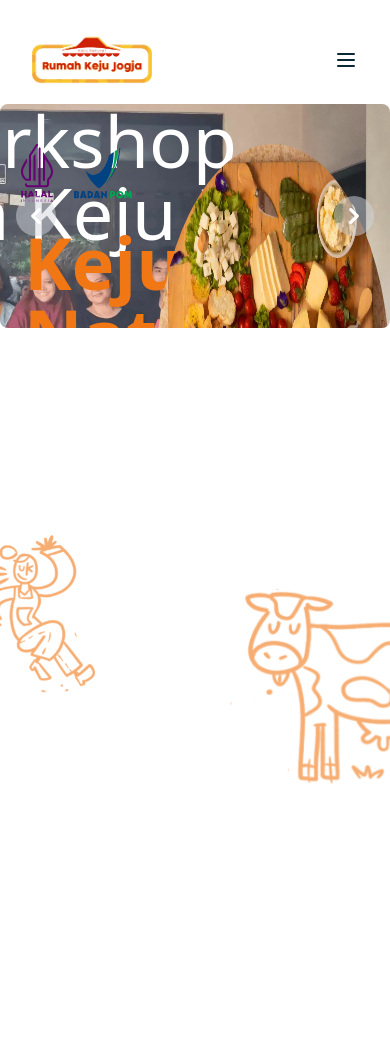
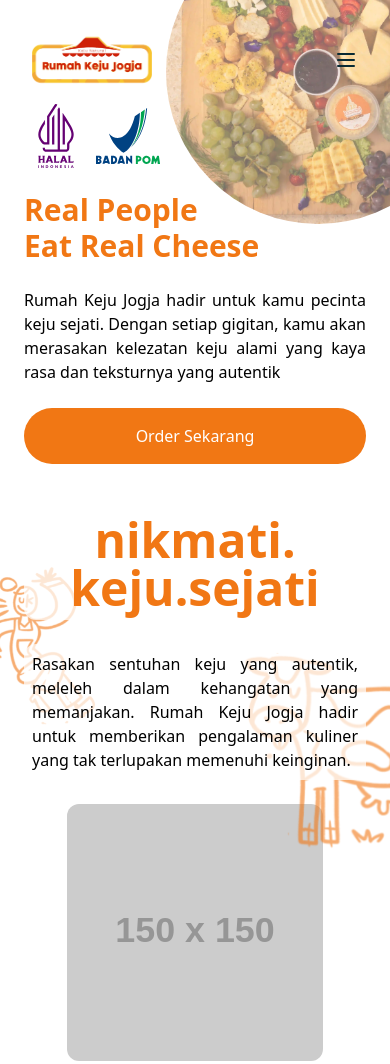
Before and after one commit to irfans18/erkj, a website: page index.html in a window 390 px wide. Shown: the top 1064 px of the page. Before the commit the page ends 844 px from the top, so only its background shows below. Drawn offline with nearby package versions, Linux system fonts and the light colour scheme; placeholder pictures from the web are drawn by us.

Commit message:
Add responsive for mobile

```diff
--- a/index.html
+++ b/index.html
@@ -24,7 +24,7 @@
 	<body>
 		<section
 			id="navbar"
-			class="z-50 sticky top-0 h-full w-full border-box transition-all duration-500 linear lg:px-24 md:px-20 px-8 py-8 bg-white"
+			class="z-50 sticky top-0 h-full w-full border-box transition-all duration-500 linear lg:px-24 md:px-20 px-8 py-8 "
 		>
 			<style>
 				@import url("https://fonts.googleapis.com/css2?family=Poppins:ital,wght@0,100;0,200;0,300;0,400;0,500;0,600;0,700;0,800;0,900;1,100;1,200;1,300;1,400;1,500;1,600;1,700;1,800;1,900&display=swap");
@@ -130,19 +130,19 @@
 				</div>
 			</div>
 		</section>
+
 		<div class="content">
-
-			<div class="orn-container">
+			<div class="hidden lg:inline orn-container">
 				<div class="w-full h-full">
 					<img
 						class="orn-trace"
 						src="assets/img/ornamen/traceability.png"
-						alt="natural-core"
+						alt="traceability-core"
 					/>
 					<img
 						class="orn-equality"
 						src="assets/img/ornamen/equality.png"
-						alt="natural-core"
+						alt="equality-core"
 					/>
 					<img
 						class="orn-natural"
@@ -153,14 +153,17 @@
 			</div>
 			<div
 				id="default-carousel"
-				class="relative w-full z-30"
+				class="hidden lg:inline relative w-full z-30"
 				data-carousel="static"
 			>
 				<!-- Carousel wrapper -->
 				<div class="relative h-56 overflow-hidden rounded-lg md:h-[80vh]">
 					<!-- Item 1 -->
 					<div class="hidden duration-700 ease-in-out" data-carousel-item>
-						<section id="hero-1" class="flex mb-5 lg:mx-20 2xl:px-24 mt-10 2xl:mt-20">
+						<section
+							id="hero-1"
+							class="flex mb-5 lg:mx-20 2xl:px-24 mt-10 2xl:mt-20"
+						>
 							<style>
 								.image-cropper {
 									/* width: 100px;
@@ -220,7 +223,7 @@
 									>
 								</div>
 							</div>
-							<div class="flex justify-center w-3/5 ">
+							<div class="flex justify-center w-3/5">
 								<div class="image-cropper h-3/5">
 									<img
 										src="assets/img/cheese-platter.webp"
@@ -253,10 +256,7 @@
 									style="height: 75vh"
 									class="w-full 2xl:ml-24 rounded-3xl image-cropper-2 bg-gray-700"
 								>
-									<img
-										class="w-full"
-										src="https://via.placeholder.com/150"
-									/>
+									<img class="w-full" src="assets/img/1.webp" />
 								</div>
 							</div>
 							<div
@@ -276,17 +276,17 @@
 									<div
 										class="w-48 h-48 2xl:w-72 2xl:h-72 rounded-3xl image-cropper-2 bg-gray-700"
 									>
-										<img src="https://via.placeholder.com/150" />
+										<img src="assets/img/2.webp" />
 									</div>
 									<div
 										class="w-48 h-48 2xl:w-72 2xl:h-72 rounded-3xl image-cropper-2 bg-gray-700"
 									>
-										<img src="https://via.placeholder.com/150" />
+										<img src="assets/img/3.webp" />
 									</div>
 									<div
 										class="w-48 h-48 2xl:w-72 2xl:h-72 rounded-3xl image-cropper-2 bg-gray-700"
 									>
-										<img src="https://via.placeholder.com/150" />
+										<img src="assets/img/4.webp" />
 									</div>
 								</div>
 								<div class="flex justify-end">
@@ -316,8 +316,8 @@
 									height: 100%;
 									/* width: auto; */
 								}
-                        .bg-img-fotbar{
-                           background-image: url('assets/img/fotbar.webp');
+								.bg-img-fotbar {
+									background-image: url("assets/img/fotbar.webp");
 									background-repeat: no-repeat;
 									background-position: center;
 									background-size: cover;
@@ -333,15 +333,15 @@
 									</span>
 								</div>
 								<div
-									class="h-2/5 space-x-2 flex items-end pr-24 2xl:pt-28 -mt-5 2xl:-mt-24"
+									class="h-2/5 space-x-2 flex items-end pr-24 2xl:pt-28 lg:-mt-16 2xl:-mt-24"
 								>
-									<p class="2xl:text-xl">
+									<p class="2xl:text-xl lg:pb-36 xl:pb-0">
 										Rumah Keju Jogja mempunyai misi mengedukasi
 										masyarakat tentang keju melalui Workshop cara
 										membuat keju. Gabung bersama kami ciptakan kejumu
 										sendiri!
 									</p>
-									<div class="flex space-x-12 ">
+									<div class="flex space-x-12">
 										<div
 											class="mt-18 2xl:mt-28 w-48 h-48 2xl:w-72 2xl:h-72 rounded-3xl image-cropper-2 bg-gray-700"
 										>
@@ -360,7 +360,7 @@
 									</div>
 								</div>
 								<div class="flex pt-4 2xl:pt-8">
-									<h2 class="text-3xl font-bold w-2/5">
+									<h2 class="text-xl lg:text-3xl font-bold w-2/5">
 										Gabung bersama kami <br />
 										ciptakan kejumu sendiri!
 									</h2>
@@ -457,25 +457,52 @@
 				</button>
 			</div>
 
-			<section id="hero-1" class="hidden mb-5 lg:mx-20 2xl:px-24">
+         <!-- Mobile -->
+			<section id="hero-1" class="lg:hidden mb-5 w-screen overflow-x-hidden">
 				<style>
-					.image-cropper {
-						/* width: 100px;
-                  height: 100px; */
-						position: relative;
+					.image-cropper-sm {
+						/* width: 12em;
+                  height: 12em;
+						position: relative; */
+						z-index: 0;
 						overflow: hidden;
 						border-radius: 50%;
+						position: absolute;
+						width: 19em;
+						height: 19em;
+						top: -5em;
+						right: -5em;
+						/* opacity: 30%; */
 					}
-					.image-cropper img {
+					.image-cropper-sm img {
 						display: inline;
-						margin: 0 auto;
+						/* margin: 0 auto; */
 						height: 100%;
 						width: auto;
 					}
 				</style>
-				<div class="flex flex-col justify-start px-6 space-y-6 w-2/5">
+
+				<div class="orn-container z-0">
+					<div class="image-cropper-sm h-1/6">
+						<img src="assets/img/cheese-platter.webp" class="rounded" />
+					</div>
+					<img
+						style="bottom: 6em"
+						class="orn-equality"
+						src="assets/img/ornamen/equality.png"
+						alt="equality-core"
+					/>
+					<img
+						style="bottom: -4em"
+						class="orn-natural"
+						src="assets/img/ornamen/natural.png"
+						alt="natural-core"
+					/>
+				</div>
+
+				<div class="flex flex-col px-6 space-y-6">
 					<div class="flex space-x-2">
-						<div class="flex" style="margin-left: -1em">
+						<div class="flex">
 							<img
 								src="/assets/icon/Halal.svg"
 								height="64"
@@ -494,92 +521,79 @@
 							<!-- <span>Badan <br> POM</span> -->
 						</div>
 					</div>
-					<h1 class="text-7xl font-bold text-orange-rkj">
+					<!-- <h1 class="text-7xl font-bold text-orange-rkj">
 						Keju <br />
 						Natural
-					</h1>
-					<h2 class="text-xl text-orange-rkj">
-						Real People Eat Real Cheese
+					</h1> -->
+					<h2 class="z-30 font-bold text-3xl text-orange-rkj">
+						Real People <br />
+						Eat Real Cheese
 					</h2>
-					<p>
+					<p class="text-justify">
 						Rumah Keju Jogja hadir untuk kamu pecinta keju sejati. Dengan
 						setiap gigitan, kamu akan merasakan kelezatan keju alami yang
 						kaya rasa dan teksturnya yang autentik
 					</p>
-					<div class="">
-						<a href="" class="bg-orange-rkj text-white rounded-full p-4"
-							>Order Sekarang</a
+					<a href="" class="text-white">
+						<div
+							class="flex justify-center w-full bg-orange-rkj rounded-full p-4"
 						>
+							Order Sekarang
 						</div>
+					</a>
 				</div>
-				<div class="flex justify-center w-3/5">
-					<div class="image-cropper">
-						<img src="assets/img/cheese-platter.webp" class="rounded" />
-						<!-- <img src="https://via.placeholder.com/150" class="rounded" /> -->
-					</div>
-				</div>
+				<!-- <div class="flex justify-center w-3/5">
+				</div> -->
 			</section>
-			<section id="hero-2" class="hidden lg:mx-20 2xl:pr-28 pl-4">
+
+			<section id="hero-2" class="lg:hidden z-30">
 				<style>
-					.image-cropper-2 {
+					.image-cropper-2-sm {
 						/* width: 100px;
                   height: 100px; */
 						position: relative;
 						overflow: hidden;
 						/* border-radius: 50%; */
 					}
-					.image-cropper-2 img {
+					.image-cropper-2-sm img {
 						display: inline;
 						margin: 0 auto;
 						height: 100%;
 						/* width: auto; */
 					}
 				</style>
-				<div class="flex w-2/5 h-3/4">
+				<!-- <div class="flex w-2/5 h-3/4">
 					<div
 						style="height: 75vh"
 						class="w-full 2xl:ml-24 rounded-3xl image-cropper-2 bg-gray-700"
 					>
 						<img class="w-full" src="https://via.placeholder.com/150" />
 					</div>
-				</div>
+				</div> -->
 				<div
-					class="flex flex-col justify-start pl-6 space-y-4 2xl:space-y-12 w-auto"
+					class=" flex flex-col justify-start p-6 space-y-6 2xl:space-y-12 w-auto"
 				>
-					<h1 class="text-7xl font-bold text-orange-rkj">
-						Nikmati <br />
-						Keju Sejati
+					<h1 class="z-30 lowercase text-center text-5xl font-bold text-orange-rkj bg-white/70 rounded-xl p-2">
+						Nikmati.
+						Keju.Sejati
 					</h1>
-					<p class="2xl:text-xl">
+					<p class="2xl:text-xl bg-white/70 rounded-xl p-2 z-30 text-justify">
 						Rasakan sentuhan keju yang autentik, meleleh dalam kehangatan
 						yang memanjakan. Rumah Keju Jogja hadir untuk memberikan
 						pengalaman kuliner yang tak terlupakan memenuhi keinginan.
 					</p>
-					<div class="flex space-x-12" style="margin-left: -6em">
-						<div
-							class="w-48 h-48 2xl:w-72 2xl:h-72 rounded-3xl image-cropper-2 bg-gray-700"
-						>
-							<img src="https://via.placeholder.com/150" />
-						</div>
-						<div
-							class="w-48 h-48 2xl:w-72 2xl:h-72 rounded-3xl image-cropper-2 bg-gray-700"
-						>
-							<img src="https://via.placeholder.com/150" />
-						</div>
-						<div
-							class="w-48 h-48 2xl:w-72 2xl:h-72 rounded-3xl image-cropper-2 bg-gray-700"
-						>
-							<img src="https://via.placeholder.com/150" />
-						</div>
-					</div>
-					<div class="flex justify-end">
+               <div class="flex justify-center "><img class="w-3/4 h-3/4 rounded-xl" src="https://via.placeholder.com/150" alt=""></div>
+               <div class="flex justify-center "><img class="w-3/4 h-3/4 rounded-xl" src="https://via.placeholder.com/150" alt=""></div>
+               <div class="flex justify-center "><img class="w-3/4 h-3/4 rounded-xl" src="https://via.placeholder.com/150" alt=""></div>
+
+					<div class="flex justify-center">
 						<a href="" class="bg-orange-rkj text-white rounded-full p-4"
 							>Order Sekarang</a
 						>
 					</div>
 				</div>
 			</section>
-			<section id="hero-3" class="hidden lg:mx-20 2xl:px-28 pl-4">
+			<section id="hero-3" class="lg:hidden hidden">
 				<style>
 					.image-cropper-2 {
 						/* width: 100px;
@@ -646,5 +660,21 @@
 			</section>
 		</div>
 		<script src="/include/js/flowbite/dist/flowbite.min.js"></script>
+      <script>
+         // Get the navbar element
+         const navbar = document.getElementById('navbar');
+
+         // Listen for scroll events
+         window.addEventListener('scroll', function() {
+         // Check if the scroll position is greater than 20px
+         if (window.scrollY > 20) {
+            // Add a class to change the background color
+            navbar.classList.add('bg-white'); // Change to the desired Tailwind CSS class
+         } else {
+            // Remove the class if the scroll position is less than 20px
+            navbar.classList.remove('bg-white');
+         }
+         });
+      </script>
    </body>
 </html>
```
Also changed, not shown: assets/img/1.webp (added), assets/img/2.webp (added), assets/img/3.webp (added), assets/img/4.webp (added), dist/output.css. Lines whose indentation alone changed are shown as unchanged.
